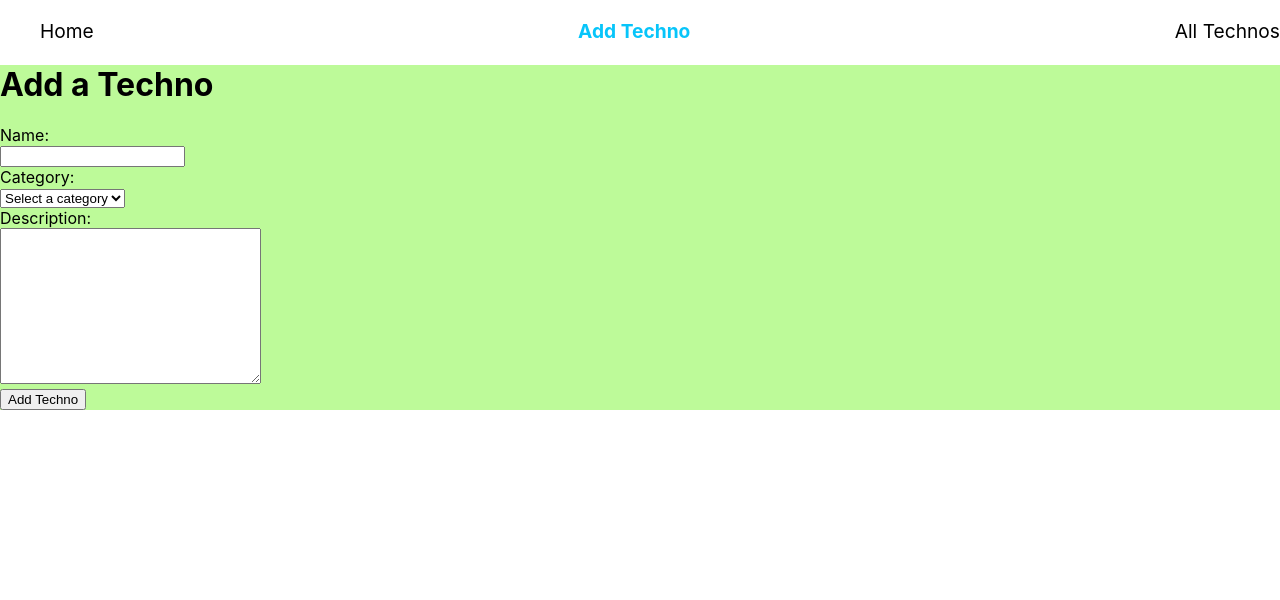
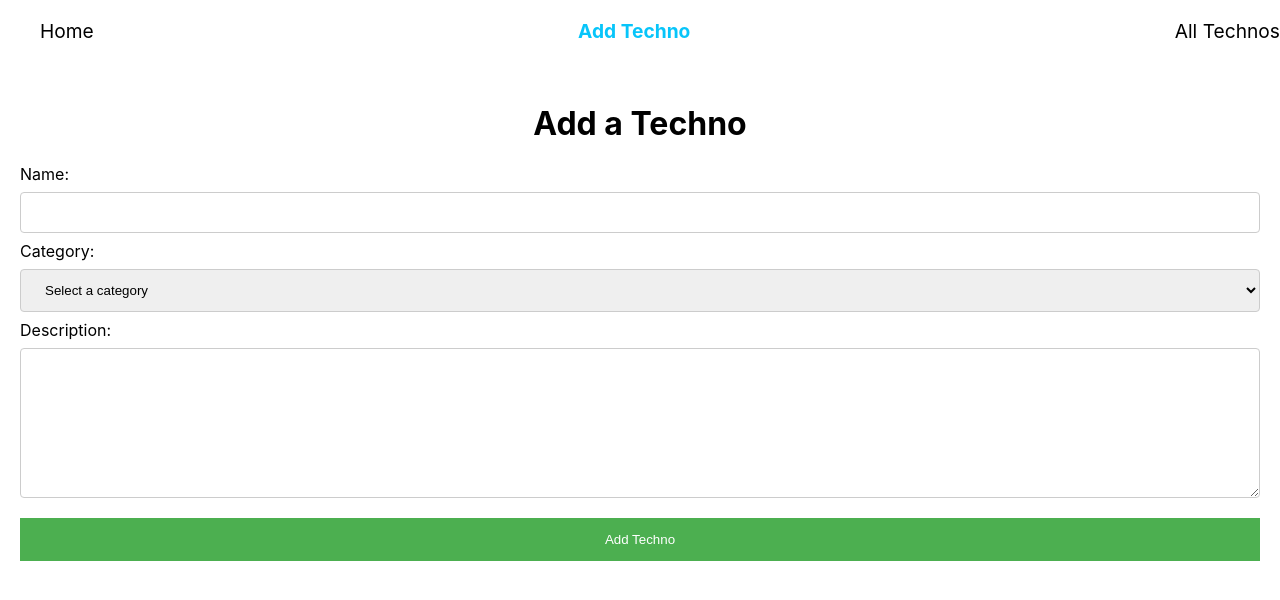
Before and after one commit to Chrisanto76/my-progress, a React (Create React App) app: page /add in a window 1280 px wide. Shown: the top 600 px of the page. Built offline with nearby package versions, Linux system fonts and the light colour scheme.

Commit message:
add useState and handle functions

```diff
--- a/src/App.js
+++ b/src/App.js
@@ -1,3 +1,5 @@
+
+import { useState } from 'react';
 import {Routes, Route} from 'react-router-dom';
 import Home from './pages/Home';
 import Menu from  './components/Menu';
@@ -6,12 +8,20 @@
 import './css/app.css';
 
 function App() {
+  const [technos, setTechnos] = useState([]);
+  //exemple [{name: 'React, category: 'front', decription: 'Learn React}, {}, ........]
+
+  function handleAddTechno(techno) {
+    console.log('handleAddTechno', techno);
+    setTechnos([...technos, techno]);
+
+  }
   return (
     <>
       <Menu />
       <Routes>
         <Route path='/' element={<Home />} />
-        <Route path='/add' element={<TechnoAdd />} />
+        <Route path='/add' element={<TechnoAdd  handleAddTechno={handleAddTechno}/>} />
         <Route path='/list' element={<TechnoList />} />
       </Routes>
     </>
--- a/src/css/home.css
+++ b/src/css/home.css
@@ -1,4 +1,3 @@
 .home {
-    background-color: #f5f5f5;
     padding: 20px;
 }
--- a/src/css/technoadd.css
+++ b/src/css/technoadd.css
@@ -1,3 +1,48 @@
 .techno-add {
-    background-color: rgb(189, 250, 153);
-}
+    padding: 20px;
+  }
+
+  .btn {
+    background-color: #4CAF50;
+    color: white;
+    padding: 14px 20px;
+    margin: 8px 0;
+    border: none;
+    cursor: pointer;
+    width: 100%;
+  }
+
+  input[type=text] {
+    width: 100%;
+    padding: 12px 20px;
+    margin: 8px 0;
+    display: inline-block;
+    border: 1px solid #ccc;
+    border-radius: 4px;
+    box-sizing: border-box;
+  }
+
+  textarea {
+    width: 100%;
+    height: 150px;
+    padding: 12px 20px;
+    margin: 8px 0;
+    display: inline-block;
+    border: 1px solid #ccc;
+    border-radius: 4px;
+    box-sizing: border-box;
+  }
+
+  select {
+    width: 100%;
+    padding: 12px 20px;
+    margin: 8px 0;
+    display: inline-block;
+    border: 1px solid #ccc;
+    border-radius: 4px;
+    box-sizing: border-box;
+  }
+
+  h1 {
+    text-align: center;
+  }
--- a/src/pages/TechnoAdd.jsx
+++ b/src/pages/TechnoAdd.jsx
@@ -1,16 +1,41 @@
-export default function TechnoAdd() {
+import {useState} from 'react';
+
+export default function TechnoAdd(props) {
+    const [techno, setTechno] = useState({
+
+    });
+
+    const { handleAddTechno } = props;
+
+
+    function handleSubmit(evt) {
+        //preventDefault permet de ne pas refresh la page
+        evt.preventDefault();
+        handleAddTechno(techno);
+        setTechno({
+            technoname: '',
+            technocategory: '',
+            technodescription: ''
+        });
+    };
+
+    function handleChange(evt) {
+        const {name, value} = evt.target;
+        setTechno({...techno, [name]: value})
+    };
+
     return (
         <div className="techno-add">
             <h1>Add a Techno</h1>
             <div>
-                <form>
-                    <label htmlFor="techno-name">Name:</label>
+                <form onSubmit={(evt) => handleSubmit(evt)}>
+                    <label htmlFor="technoname">Name:</label>
                     <br />
-                    <input type="text" name="techno-name" id="techno-name"/>
+                    <input type="text" name="technoname" id="technoname" value={techno.technoname} onChange={(evt) => handleChange(evt)}/>
                     <br />
-                    <label htmlFor="techno-category">Category:</label>
+                    <label htmlFor="technocategory">Category:</label>
                     <br />
-                    <select name="techno-category" id="techno-category">
+                    <select name="technocategory" id="technocategory" value={techno.technocategory} onChange={(evt) => handleChange(evt)}>
                         <option value="">Select a category</option>
                         <option value="front">front</option>
                         <option value="back">Back</option>
@@ -18,11 +43,11 @@
                         <option value="other">Other</option>
                     </select>
                     <br />
-                    <label htmlFor="techno-description">Description:</label>
+                    <label htmlFor="technodescription">Description:</label>
                     <br />
-                    <textarea name="techno-description" id="techno-description" cols="30" rows="10"></textarea>
+                    <textarea name="technodescription" id="technodescription" value={techno.technodescription} onChange={(evt) => handleChange(evt)} cols="30" rows="10"></textarea>
                     <br />
-                    <input type="submit" value="Add Techno" />
+                    <input type="submit" value="Add Techno" className="btn"/>
                 </form>
             </div>
         </div>
```
